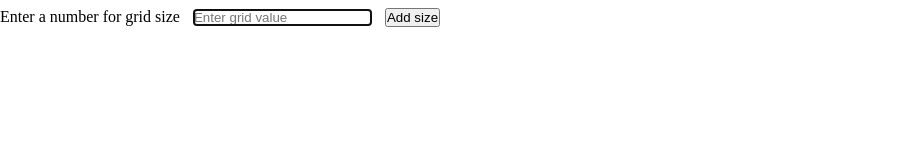
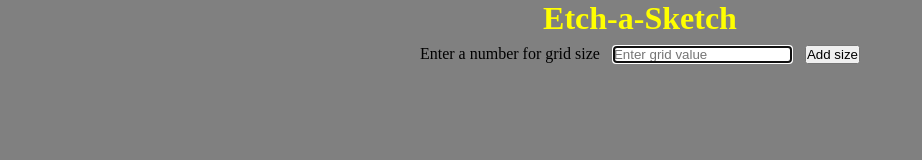
Before and after one commit to Calsjunior/etch-a-sketch, a website: page index.html in a window 1280 px wide. Shown: the whole page, without its empty margins (0-922 px from the left). Drawn offline with Linux system fonts and the light colour scheme.

Commit message:
feat: add basic styling to make it look more like a etch a sketch

```diff
--- a/index.html
+++ b/index.html
@@ -9,6 +9,12 @@
     </head>
     <body>
 
+        <div class="sketch-container">
+            <div id="title">
+                <h1>Etch-a-Sketch</h1>
+            </div>
+
+            <div class="sketch-wrapper">
                 <form>
                     <label>Enter a number for grid size</label>
                     <input autofocus class="grid-size" placeholder="Enter grid value" type="text">
@@ -18,6 +24,8 @@
                 <p class="display-size"></p>
 
                 <div class="grid-container"></div>
+            </div>
+        </div>
 
     </body>
 </html>
--- a/style.css
+++ b/style.css
@@ -2,6 +2,22 @@
     margin: 0;
     padding: 0;
     box-sizing: border-box;
+}
+
+body {
+    background-color: gray;
+    height: 100vh;
+}
+
+#title {
+    text-align: center;
+    color: yellow;
+}
+
+.sketch-wrapper {
+    display: flex;
+    flex-direction: column;
+    align-items: center;
 }
 
 .grid-size {
@@ -27,5 +43,5 @@
 }
 
 .grid-row.hovered {
-    background-color: red;
+    background-color: black;
 }
```
Lines whose indentation alone changed are shown as unchanged.
